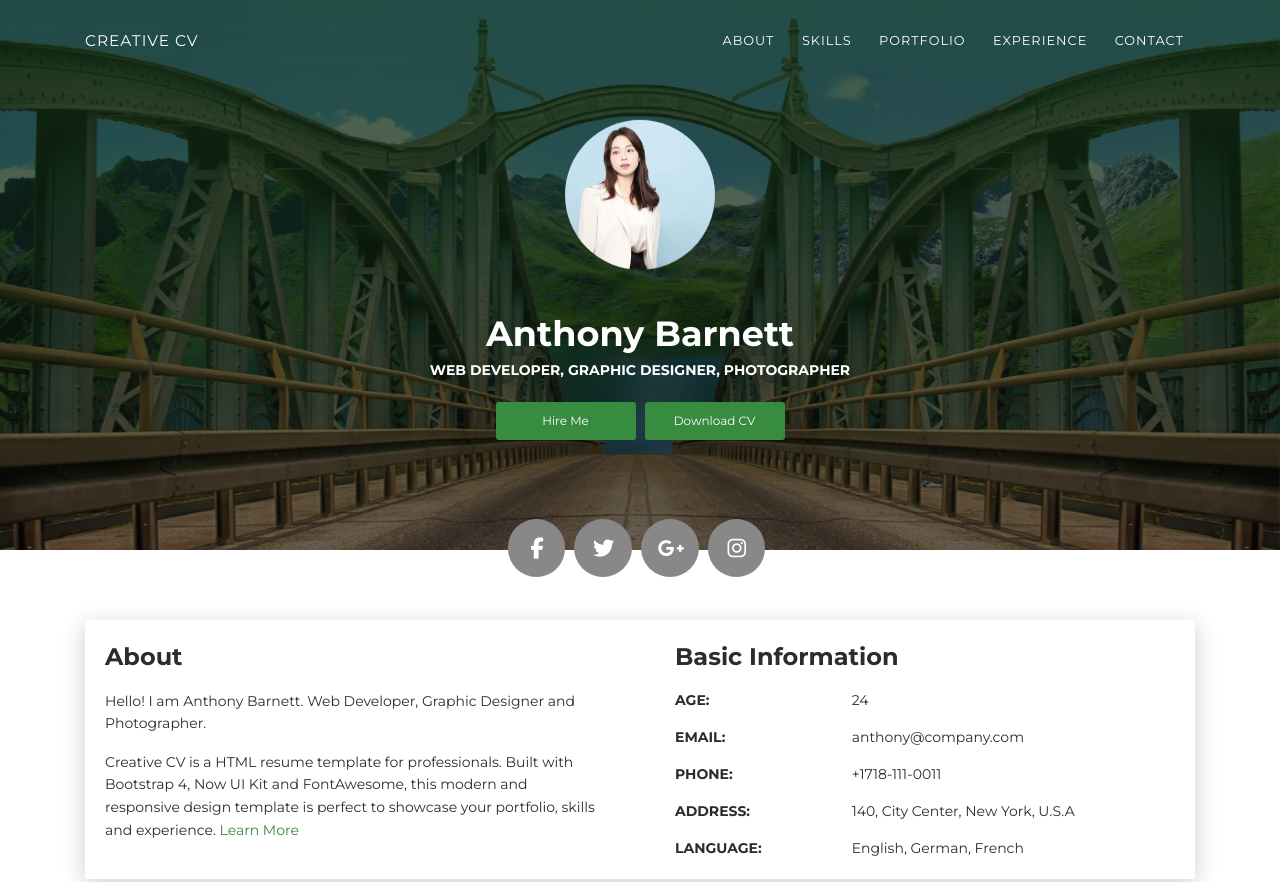
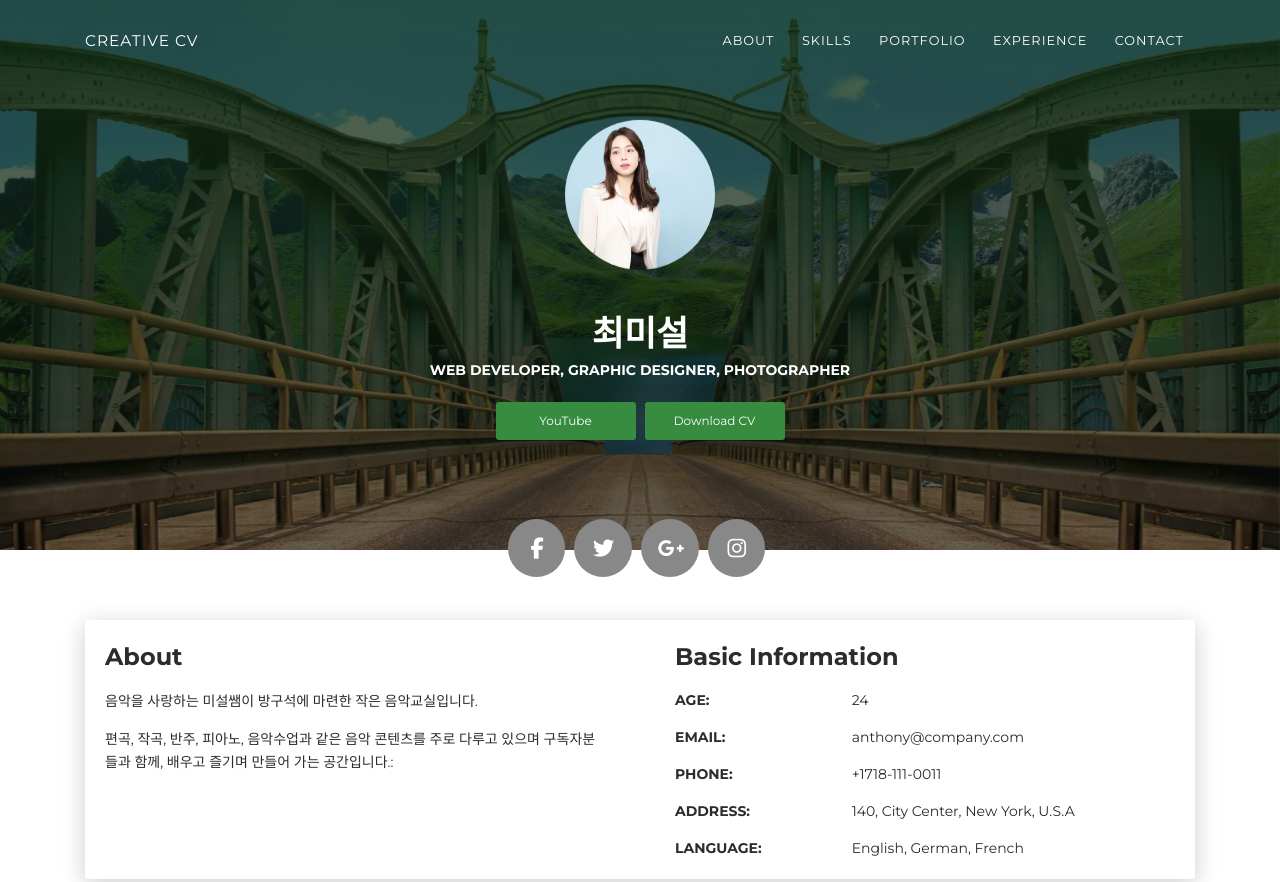
Before and after one commit to miseol-jam/miseol-jam.github.io, a plain HTML site: page index.html in a window 1280 px wide. Shown: the top 882 px of the page. Drawn offline with Linux system fonts and the light colour scheme.

Commit message:
Update Profile

```diff
--- a/index.html
+++ b/index.html
@@ -49,8 +49,8 @@
       <div class="container">
         <div class="content-center">
           <div class="cc-profile-image"><a href="#"><img src="images/miseol.jpeg" alt="Image"/></a></div>
-          <div class="h2 title">Anthony Barnett</div>
-          <p class="category text-white">Web Developer, Graphic Designer,  Photographer</p><a class="btn btn-primary smooth-scroll mr-2" href="#contact" data-aos="zoom-in" data-aos-anchor="data-aos-anchor">Hire Me</a><a class="btn btn-primary" href="#" data-aos="zoom-in" data-aos-anchor="data-aos-anchor">Download CV</a>
+          <div class="h2 title">최미설</div>
+          <p class="category text-white">Web Developer, Graphic Designer,  Photographer</p><a class="btn btn-primary smooth-scroll mr-2" href="#contact" data-aos="zoom-in" data-aos-anchor="data-aos-anchor">YouTube</a><a class="btn btn-primary" href="#" data-aos="zoom-in" data-aos-anchor="data-aos-anchor">Download CV</a>
         </div>
       </div>
       <div class="section">
@@ -68,8 +68,8 @@
         <div class="col-lg-6 col-md-12">
           <div class="card-body">
             <div class="h4 mt-0 title">About</div>
-            <p>Hello! I am Anthony Barnett. Web Developer, Graphic Designer and Photographer.</p>
-            <p>Creative CV is a HTML resume template for professionals. Built with Bootstrap 4, Now UI Kit and FontAwesome, this modern and responsive design template is perfect to showcase your portfolio, skills and experience. <a href="https://templateflip.com/templates/creative-cv/" target="_blank">Learn More</a></p>
+            <p> 음악을 사랑하는 미설쌤이 방구석에 마련한 작은 음악교실입니다. </p>
+            <p> 편곡, 작곡, 반주, 피아노, 음악수업과 같은 음악 콘텐츠를 주로 다루고 있으며 구독자분들과 함께, 배우고 즐기며 만들어 가는 공간입니다.: </p>
           </div>
         </div>
         <div class="col-lg-6 col-md-12">
```
